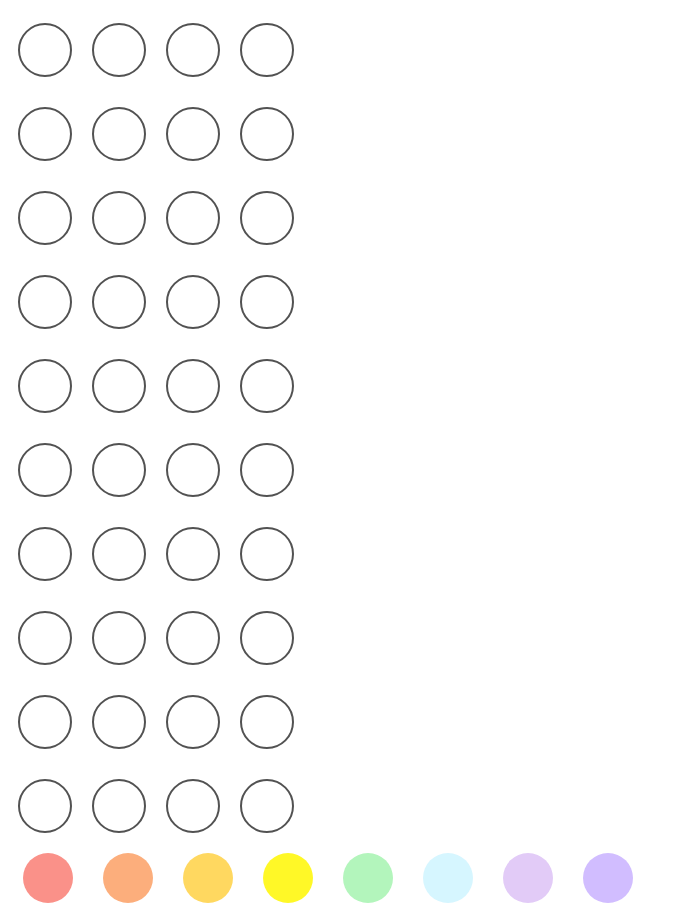
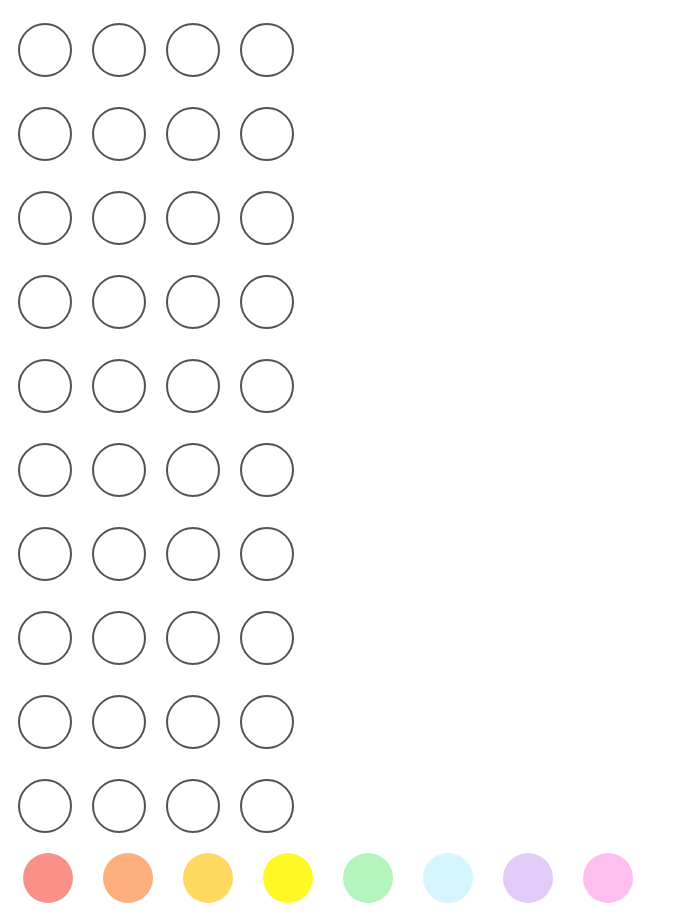
Before and after one commit to RosePatels/Mastermind, a Vue app: page / in a window 1280 px wide. Shown: the whole page, without its empty margins (0-678 px from the left). Built offline with nearby package versions, Linux system fonts and the light colour scheme.

Commit message:
Generate secret code

```diff
--- a/src/components/Board.vue
+++ b/src/components/Board.vue
@@ -14,12 +14,31 @@
 </template>
 
 <script setup>
+import { onMounted } from "vue";
 import Peg from "./Peg.vue";
 import { useBoardStore } from "@/store/BoardStore";
 const boardStore = useBoardStore();
 
+onMounted(() => {
+    generateSecretCode();
+})
+
+const generateSecretCode = () => {
+    for(let i = 0; i < 4; i++) {
+        boardStore.secretCode[i] = Object.keys(boardStore.colorMap)[getRandomIntInclusive(0, 7)];
+    }
+    console.log(boardStore.secretCode);
+    debugger;
+}
+
+//MDN Math.random();
+const getRandomIntInclusive = (min, max) => {
+  const minCeiled = Math.ceil(min);
+  const maxFloored = Math.floor(max);
+  return Math.floor(Math.random() * (maxFloored - minCeiled + 1) + minCeiled); // The maximum is inclusive and the minimum is inclusive
+}
+
 const selectPeg = (colorCode) => {
-    console.log(colorCode);
     boardStore.board[boardStore.insertPegLocation.row][boardStore.insertPegLocation.peg] = colorCode;
     updateInsertPegLocation();
 }
--- a/src/components/Peg.vue
+++ b/src/components/Peg.vue
@@ -1,10 +1,14 @@
 <template>
-    <div class="peg" :style="{ 'background-color': colorMap[colorCode] }">
+    <div class="peg" :style="{ 'background-color': boardStore.colorMap[colorCode] }">
     </div>
 </template>
 
 <script setup>
 import { ref } from "vue";
+import {  useBoardStore } from "@/store/BoardStore";
+
+const boardStore = useBoardStore();
+
 
 const props = defineProps({
     colorCode: {
@@ -13,19 +17,6 @@ const props = defineProps({
     }
 });
 
-//Colors from PastelColorPalettes
-const colorMap = ref({
-    'R': "#FA9189",
-    'O': "#FCAE7C",
-    "DY": "#ffd860",
-    "LY": "#fff827",
-    "G": "#B3F5BC",
-    "B": "#D6F6FF",
-    "Pu": "#E2CBF7",
-    "Li": "#D1BDFF",
-    "W": "#FFFFFF",
-    "Bk": "#000000"
-});
 
 </script>
 
--- a/src/store/BoardStore.js
+++ b/src/store/BoardStore.js
@@ -2,6 +2,8 @@ import { defineStore } from 'pinia'
 import { ref } from "vue";
 
 export const useBoardStore = defineStore('board', () => {
+
+  const secretCode = ref([]);
 
   const board = ref([
     ['W', 'W', 'W', 'W'],
@@ -21,11 +23,27 @@ export const useBoardStore = defineStore('board', () => {
     peg: 0
   })
 
-  const selectionPegs = ref(['R', 'O', "DY", 'LY', "G", 'B', "Pu", 'Li']);
+  const selectionPegs = ref(['R', 'O', "DY", 'LY', "G", 'B', "Pu", 'Pi']);
+
+  //Colors from PastelColorPalettes
+  const colorMap = ref({
+    'R': "#FA9189",
+    'O': "#FCAE7C",
+    "DY": "#ffd860",
+    "LY": "#fff827",
+    "G": "#B3F5BC",
+    "B": "#D6F6FF",
+    "Pu": "#E2CBF7",
+    "Pi": "#ffbef0",
+    "W": "#FFFFFF",
+    "Bk": "#000000"
+  });
 
   return {
     selectionPegs,
     board,
-    insertPegLocation
+    insertPegLocation,
+    secretCode,
+    colorMap
   }
 })
```
